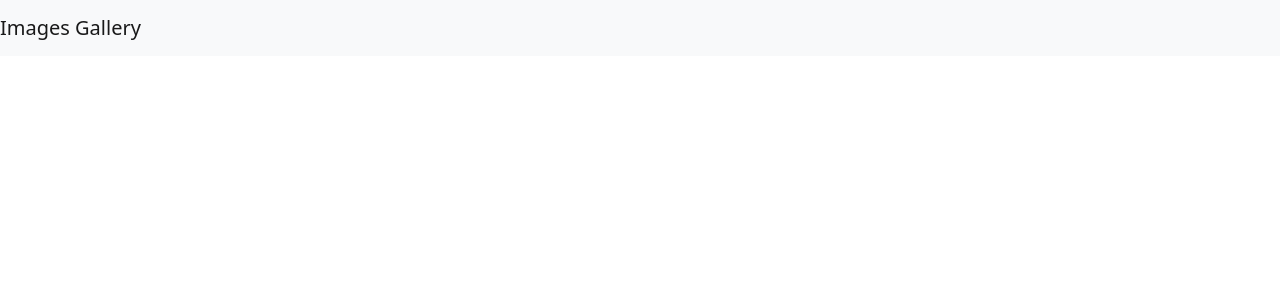
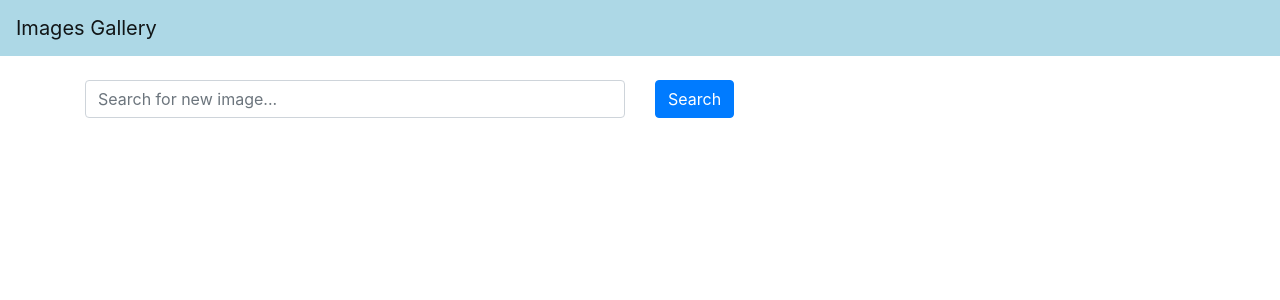
Before and after one commit to GioPais/Full-stack-learning, a React (Create React App) app in the folder images-gallery/frontend/: page / in a window 1280 px wide. Shown: the top 300 px of the page. Built offline with nearby package versions, Linux system fonts and the light colour scheme.

Commit message:
Search bar prototype

```diff
--- a/images-gallery/frontend/package.json
+++ b/images-gallery/frontend/package.json
@@ -6,7 +6,7 @@
     "@testing-library/jest-dom": "^5.14.1",
     "@testing-library/react": "^11.2.7",
     "@testing-library/user-event": "^12.8.3",
-    "bootstrap": "^5.1.3",
+    "bootstrap": "^4.6.0",
     "react": "^17.0.2",
     "react-bootstrap": "^2.0.2",
     "react-dom": "^17.0.2",
--- a/images-gallery/frontend/src/App.js
+++ b/images-gallery/frontend/src/App.js
@@ -1,9 +1,12 @@
 import 'bootstrap/dist/css/bootstrap.min.css';
-import Header from './components/Header'
+import Header from './components/Header';
+import Search from './components/Search';
+
 const App = () => {
   return (
     <div>
       <Header title="Images Gallery"/>
+      <Search/>
     </div>
   );
 }
--- a/images-gallery/frontend/src/components/Header.js
+++ b/images-gallery/frontend/src/components/Header.js
@@ -1,10 +1,14 @@
 import React from 'react';
 import { Navbar } from 'react-bootstrap';
+
+const navbarStyle = {
+    backgroundColor: 'lightblue'
+};
 
 const Header = (props) => {
     const { title } = props;
     return (
-        <Navbar bg="light" variant="light">
+        <Navbar style={navbarStyle} variant="light">
             <Navbar.Brand href="/">{title}</Navbar.Brand>
         </Navbar>
     )
--- /dev/null
+++ b/images-gallery/frontend/src/components/Search.js
@@ -0,0 +1,25 @@
+import React from "react";
+import { Container, Row, Col, Form, Button} from "react-bootstrap";
+
+const Search = () => {
+  return (
+    <Container className="mt-4">
+      <Row>
+        <Col>
+          <Form>
+            <Row>
+              <Col>
+                <Form.Control placeholder="Search for new image..." />
+              </Col>
+              <Col>
+                <Button variant="primary" type="submit">Search</Button>
+              </Col>
+            </Row>
+          </Form>
+        </Col>
+      </Row>
+    </Container>
+  );
+};
+
+export default Search;
```
Also changed, not shown: 1 other file (tests, documents, lock files or other folders).
